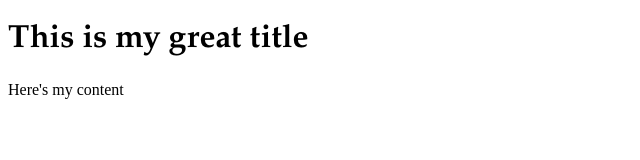
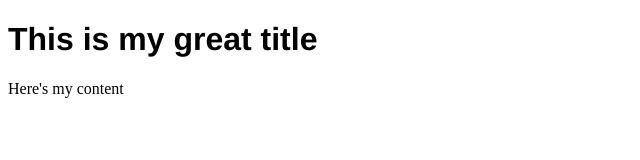
Before and after one commit to andejulie/dwgit, a plain HTML site: page index.html in a window 1280 px wide. Shown: the whole page, without its empty margins (0-640 px from the left). Drawn offline with Linux system fonts and the light colour scheme.

Commit message:
Changed fonts

```diff
--- a/css/styles.css
+++ b/css/styles.css
@@ -1,4 +1,4 @@
 @charset "utf-8";
 h1 {
-	font-family: Baskerville, "Palatino Linotype", Palatino, "Century Schoolbook L", "Times New Roman", "serif";
+	font-family: Gotham, "Helvetica Neue", Helvetica, Arial, "sans-serif";
 }
```
